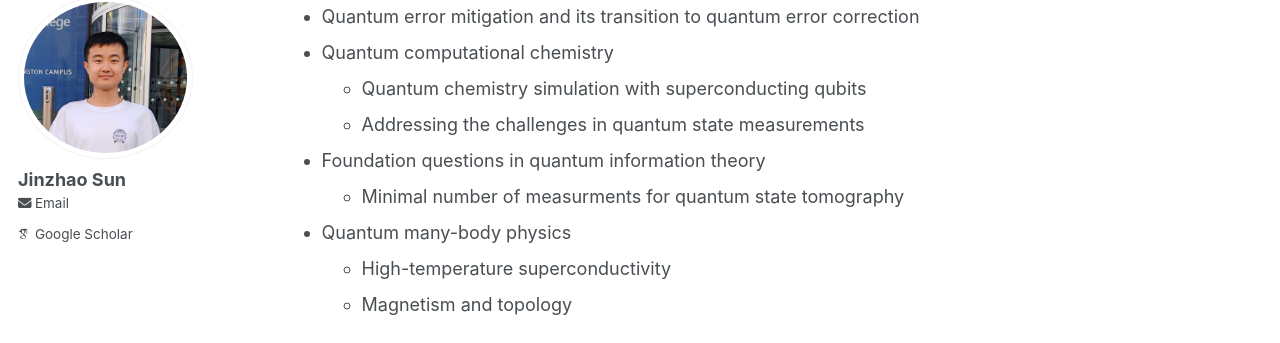
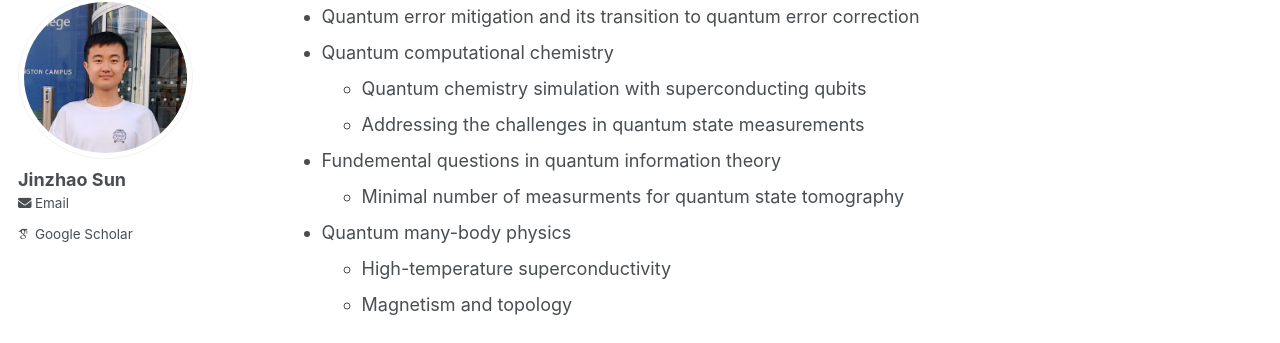
Before and after one commit to jinzhao-sun/jinzhao-sun.github.io, a Jekyll site: the page built from _pages/research.md, in a window 1280 px wide and 900 px high, scrolled down 333 px. Shown: the part 110-453 px from the top of the window. Built offline with Jekyll 4.4.1, drawn with Linux system fonts in a browser that asks for light colours; some web fonts are replaced.

Commit message:
Update research.md

```diff
--- a/_pages/research.md
+++ b/_pages/research.md
@@ -19,7 +19,7 @@ I have a broad interest in quantum computing, quantum information, and quantum m
 * Quantum computational chemistry
   * Quantum chemistry simulation with superconducting qubits
   * Addressing the challenges in quantum state measurements
-* Foundation questions in quantum information theory
+* Fundemental questions in quantum information theory
   * Minimal number of measurments for quantum state tomography
 * Quantum many-body physics
   * High-temperature superconductivity
```
